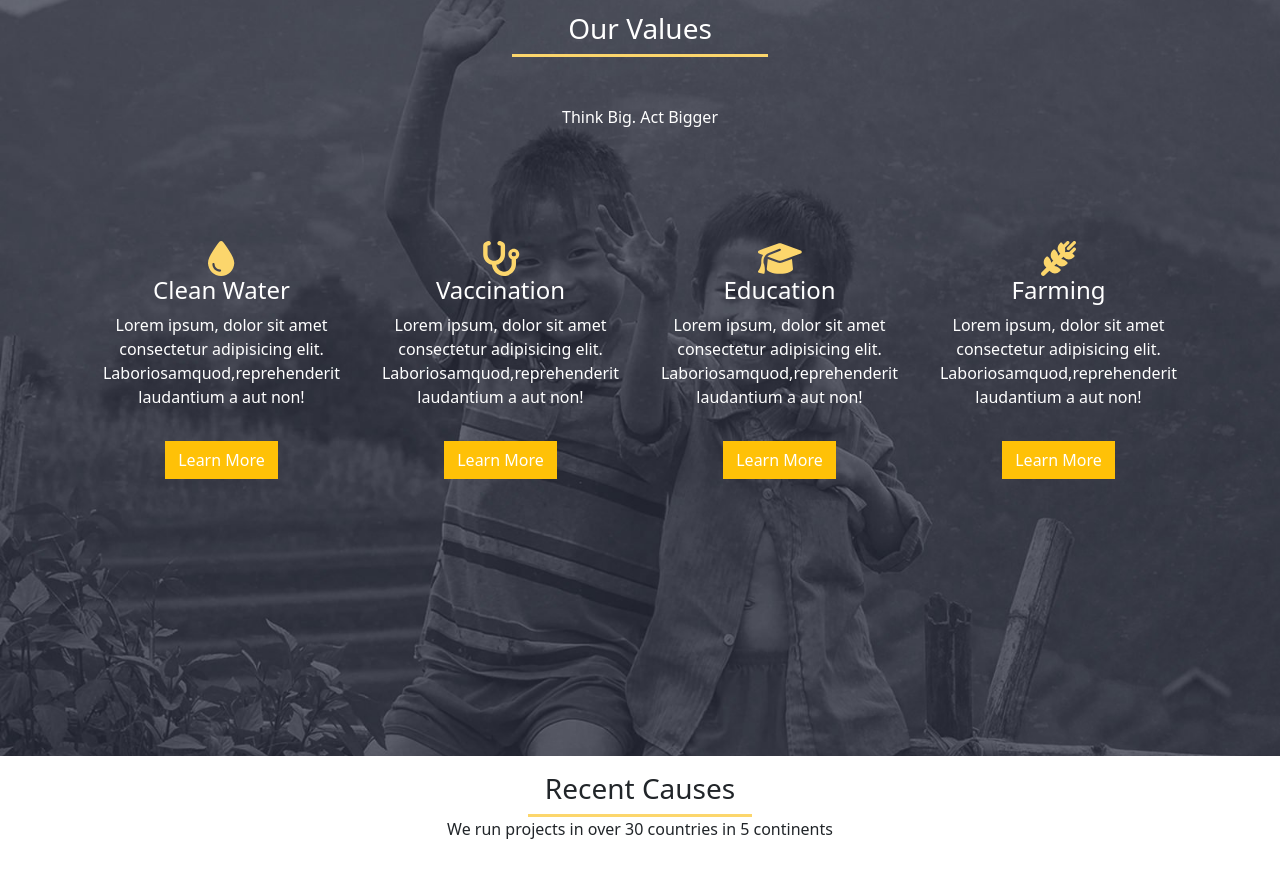
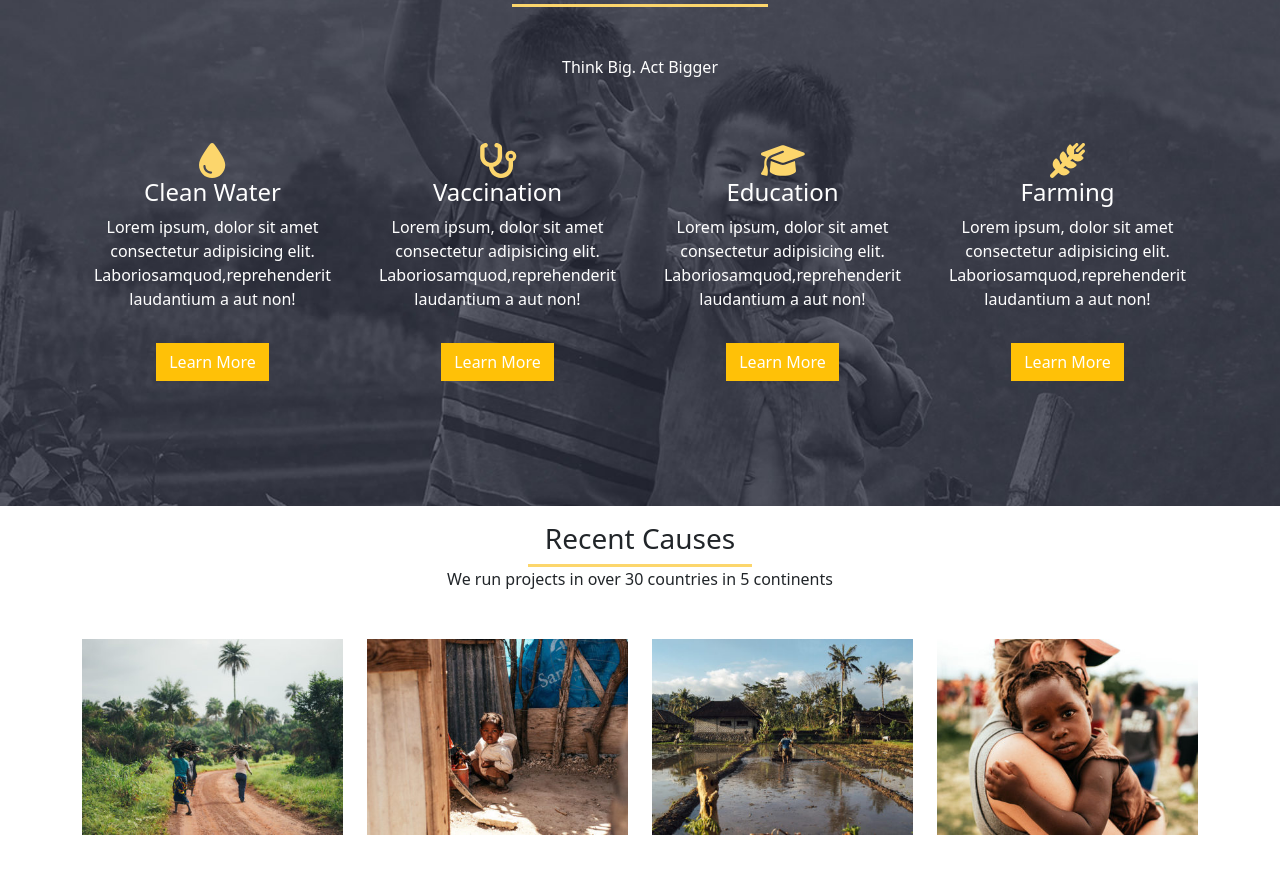
Before and after one commit to giuseppevignanello/proj-html-vuejs, a Vue app: page / in a window 1280 px wide. Shown: the part 1515-2402 px from the top of the page. Built offline with nearby package versions, Linux system fonts and the light colour scheme.

Commit message:
fix value section dimensions

```diff
--- a/src/assets/scss/app.scss
+++ b/src/assets/scss/app.scss
@@ -78,7 +78,7 @@ a {
 
 
 .pageValues {
-    height: 950px;
+    height: 700px;
     background-image: url(/public/img/home-content-bg-2.jpg);
     background-size: 1600px;
     background-repeat: no-repeat;
@@ -201,3 +201,11 @@ a {
 }
 
 // #endregion footer
+
+
+@media screen and (max-width: 768px) {
+    .pageValues {
+        height: 950px
+
+}
+}
--- a/src/components/PageValues.vue
+++ b/src/components/PageValues.vue
@@ -41,8 +41,8 @@ export default {
             <SectionTitle :title="title"/>
             <p class="my-5">Think Big. Act Bigger</p>
             <div class="container">
-                <div class="PageValuesContent d-md-flex mt-md-5 justify-content-center">
-                    <div v-for="value in this.values" class="d-flex flex-column align-items-center mt-3">
+                <div class="PageValuesContent row flex-column flex-md-row justify-content-center">
+                    <div v-for="value in this.values" class="col-md-3 d-flex flex-column align-items-center mt-3">
                             <font-awesome-icon :icon="value.icon" class="valueIcon" />
                             <h4 class="valueTitle"> {{value.title}}</h4>
                             <p class="text-center d-none d-md-block">{{ this.valueText }}</p>
```
